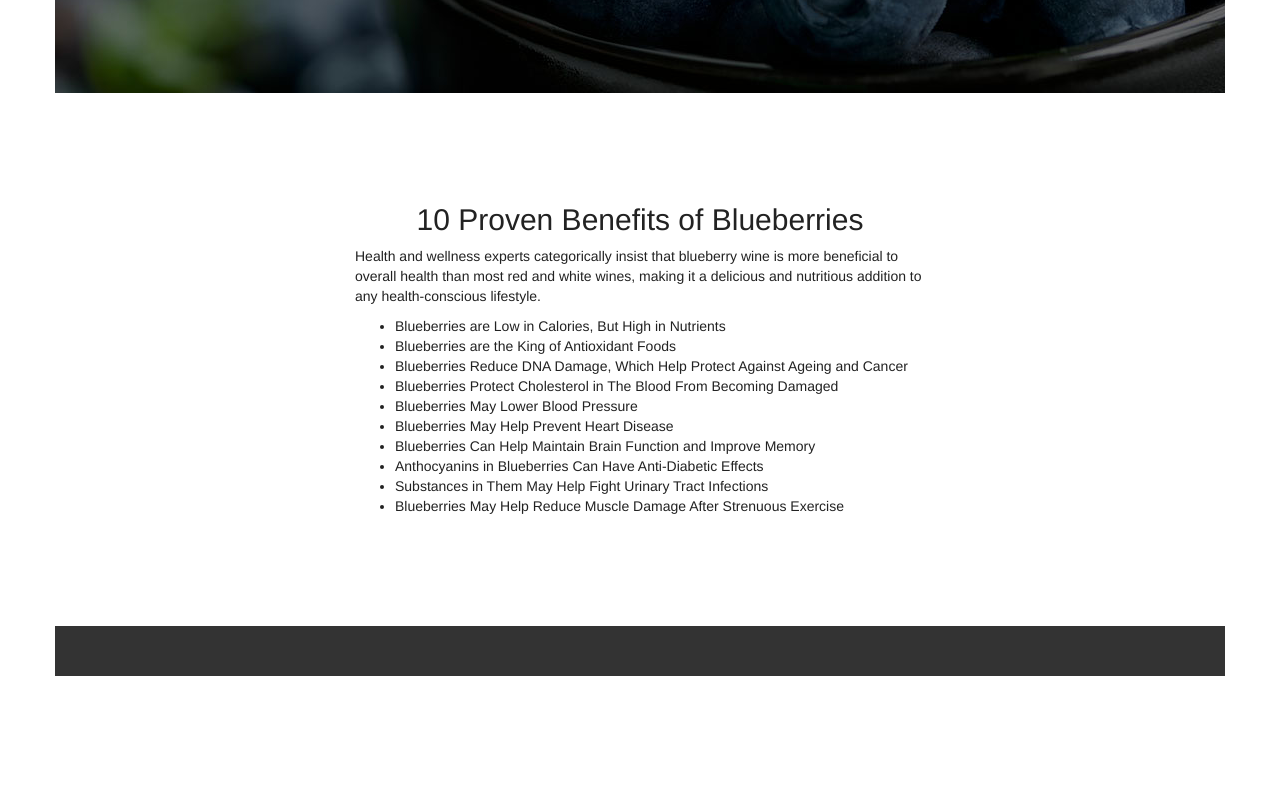
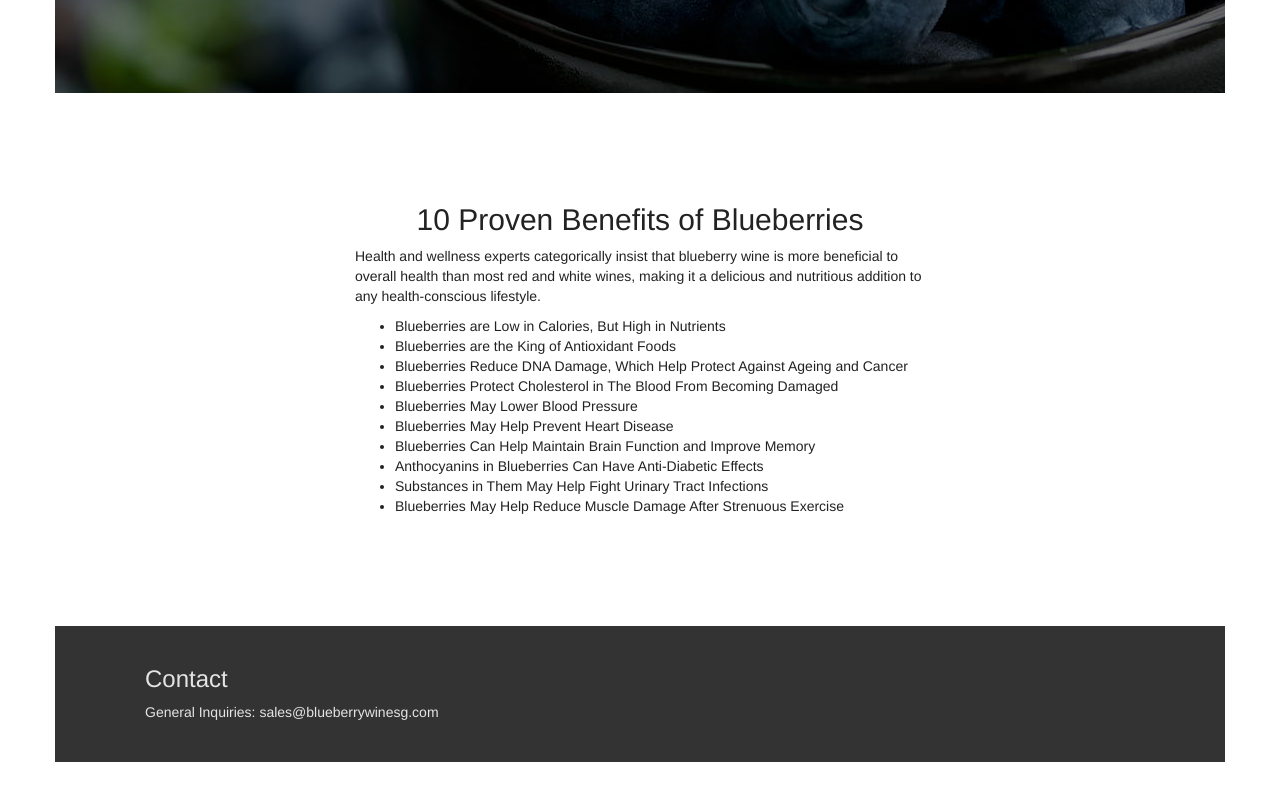
Before and after one commit to blueberrywinesg/blueberrywinesg, a plain HTML site: page index.html in a window 1280 px wide. Shown: the part 3905-4705 px from the top of the page. Before the commit the page ends 4631 px from the top, so only its background shows below. Drawn offline with nearby package versions, Linux system fonts and the light colour scheme.

Commit message:
added email address

```diff
--- a/assets/css/wine.css
+++ b/assets/css/wine.css
@@ -87,8 +87,9 @@ header li a:hover {
 
 #contact {
 	background: #333333;
-	padding-bottom: 50px;
-	margin-bottom: 50px;
+	color: #e4e4e4;
+	padding: 20px 90px 30px 90px;
+	margin-bottom: 60px;
 }
 
 .blueberry-quote {
--- a/index.html
+++ b/index.html
@@ -99,7 +99,6 @@
             </div>
 
             <div id="winery">
-
                 <div class="text-block">
                     <div class="align-center">
                         <h2>The Winery</h2>
@@ -111,6 +110,7 @@
                     </div>
                 </div>
             </div>
+
             <div id="benefits">
                 <div class="blueberry-quote">
                     <div class="quote-on-image">
@@ -145,6 +145,8 @@
             </div>
 
             <div id="contact">
+                <h3>Contact</h3>
+                <p>General Inquiries: sales@blueberrywinesg.com</p>
             </div>
         </div>
 
```
